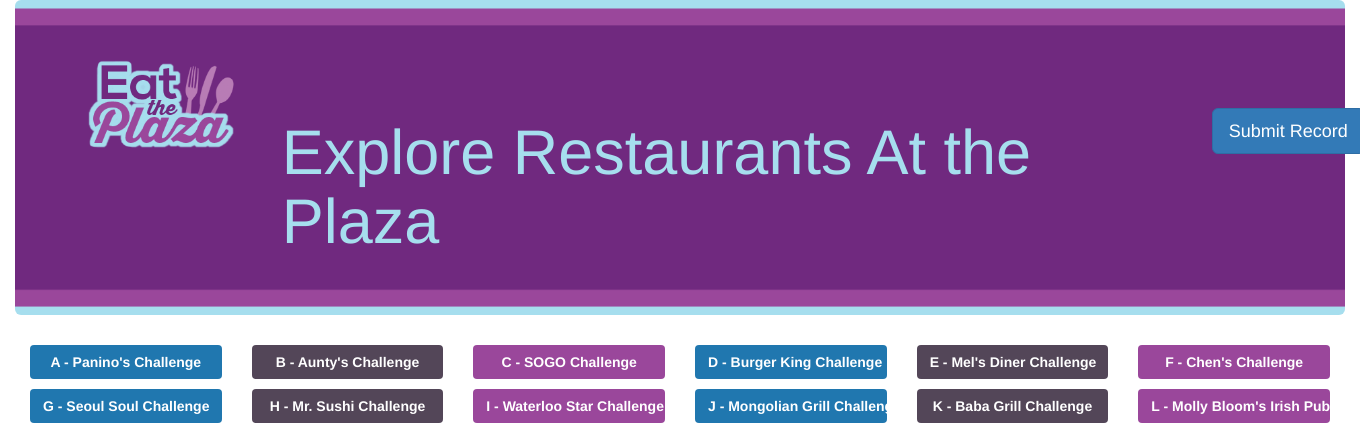
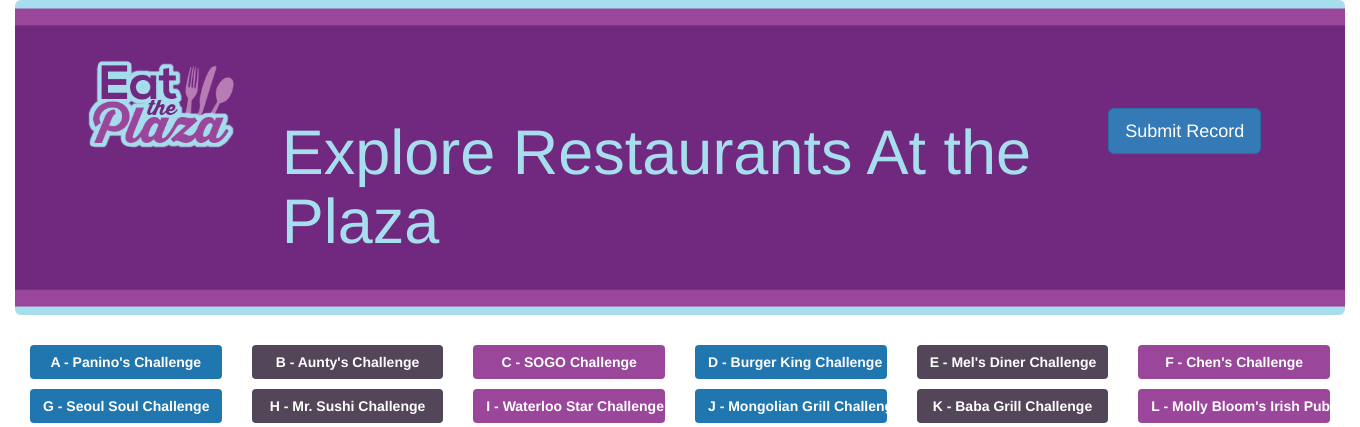
Before and after one commit to mattpk/uwplaza, a PHP site: page / in a window 1360 px wide; the page is wider, and only the part inside the window is pictured. Shown: the top 427 px of that part. Run offline with PHP 8.4, Linux system fonts and the light colour scheme; data that the repository does not hold is empty.

Commit message:
Fixed Submit Button Placement

```diff
--- a/index.php
+++ b/index.php
@@ -20,11 +20,11 @@
       <div class="col-sm-2">
       <img src="EatPlazaLogo2.png" class="img-rounded" alt="Logo" width="100%" height="100%">
       </div>
-      <div class="col-sm-9">
+      <div class="col-sm-8">
         <div class="bottom_aligner2">
         <h1>Explore Restaurants At the Plaza</h1></div>
       </div>
-      <div class="col-sm-1">
+      <div class="col-sm-2">
             <div class="container">
     <div class="row">
         <br/><br/><br/>
```
